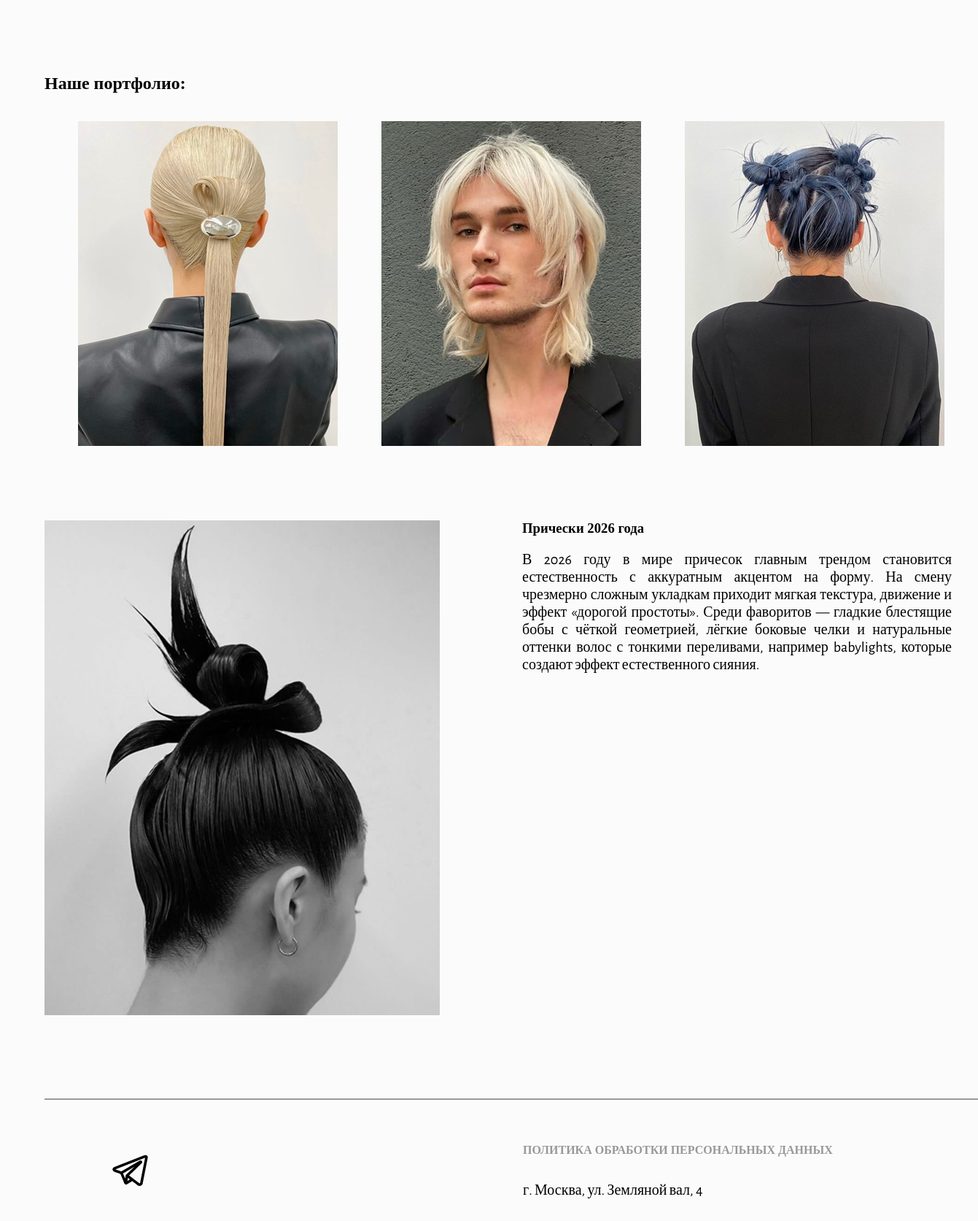
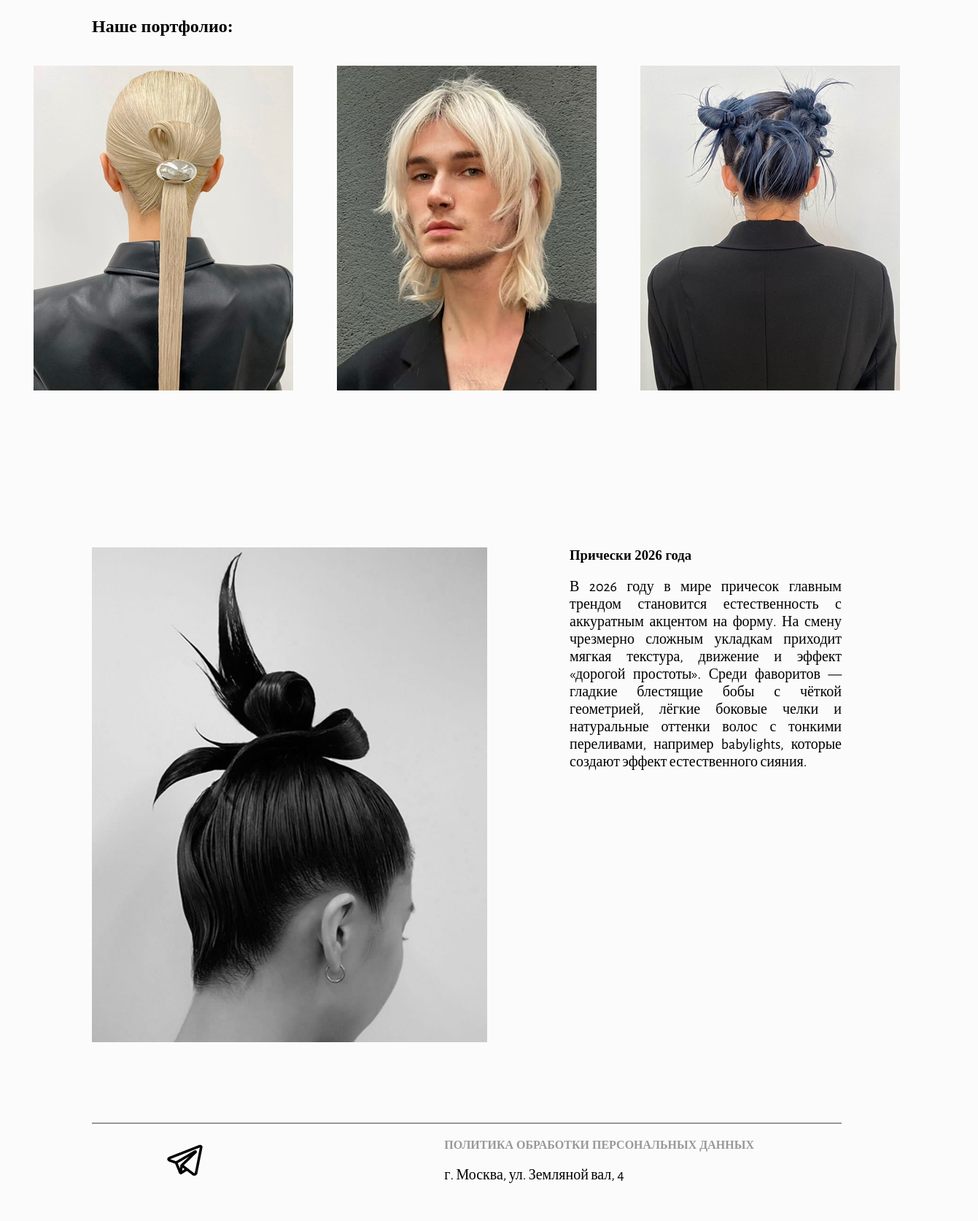
Before and after one commit to netychaeva/landing-haircut, a plain HTML site: page index.html in a window 1280 px wide. Shown: the part 753-2426 px from the top of the page at 73% size, 1341 px wide, since content can reach past the window. After the commit the page ends 2395 px from the top, so only its background shows below. Drawn offline with nearby package versions, Linux system fonts and the light colour scheme; a web font is replaced by a local one.

Commit message:
commit новая-версия

```diff
--- a/index.html
+++ b/index.html
@@ -9,11 +9,9 @@
 </head>
 
 <body>
-  <section class="hero">
-    <div class="left">
       <header class="header">
         <div class="logo">
-          <a href="#"><img src="/style/logo.svg" alt="Логотип"></a>
+          <a href="#"><img src="/assets/logo.svg" alt="Логотип"></a>
         </div>
         <nav class="navigation">
           <ul class="menu">
@@ -23,41 +21,34 @@
         </nav>
       </header>
 
+<section class="hero">
       <div class="feedback">
         <div class="hero_info">
           <h1>Запишись на консультацию прямо сейчас!</h1>
           <button class="btn">ОНЛАЙН-ЗАПИСЬ</button>
-        </div>
+    <div class="right_img">
+      <div class="img"> <img class="picture" src="/assets/banner1.png" alt="Главный баннер">
       </div>
-    </div>
-    <div class="right_img">
-      <div class="img"> <img class="picture" src="/style/banner1.png" alt="Главный баннер">
+      </div>
       </div>
     </div>
   </section>
-
 
   <section class="services">
     <div class="content">
       <h2>Наше портфолио:</h2>
       <div class="portfolio-img">
-        <div class="banner2">
-          <img src="/style/banner2.png" alt="1">
-        </div>
-        <div class="banner3">
-          <img src="/style/banner3.png" alt="2">
-        </div>
-        <div class="banner4">
-          <img src="/style/banner4.png" alt="3">
+          <img src="/assets/banner2.png" alt="1">
+          <img src="/assets/banner3.png" alt="2">
+          <img src="/assets/banner4.png" alt="3">
         </div>
       </div>
   </section>
 
-
   <section class="trends_2026">
     <div class="img_text">
       <div class="trends_img">
-        <img class="banner5" src="/style/banner5.png" alt="photo">
+        <img class="banner5" src="/assets/banner5.png" alt="photo">
       </div>
       <div class="text_trends">
         <h3 class="title">Прически 2026 года</h3>
@@ -69,11 +60,13 @@
       </div>
     </div>
   </section>
-  <hr>
-  <div class="footer">
+
+  <hr/>
+
+  <footer>
     <div class="links">
       <div class="logo_tg">
-        <a href="#" class="logo_link"><img src="/style/logo_tg.png" alt="Логотип телеграм"></a>
+        <a href="#" class="logo_link"><img src="/assets/logo_tg.png" alt="Логотип телеграм"></a>
         <div class="info">
           <a href="#!" class="privacy_policy">
             <h4 class="title_privacy_policy"> ПОЛИТИКА ОБРАБОТКИ ПЕРСОНАЛЬНЫХ ДАННЫХ</h4>
@@ -81,10 +74,8 @@
           <div class="address">
             <p>г. Москва, ул. Земляной вал, 4</p>
           </div>
+          </div>
         </div>
-      </div>
-    </div>
-  </div>
+</footer>
 </body>
-
 </html>
--- a/main.css
+++ /dev/null
@@ -1,176 +0,0 @@
-@import url('https://fonts.googleapis.com/css2?family=Cormorant+Unicase:wght@300;400;500;600;700&display=swap');
-@import url('https://fonts.googleapis.com/css2?family=Alegreya+Sans:ital,wght@0,100;0,300;0,400;0,500;0,700;0,800;0,900;1,100;1,300;1,400;1,500;1,700;1,800;1,900&family=Cormorant+Unicase:wght@300;400;500;600;700&display=swap');
-* {
-    box-sizing: border-box;
-    margin: 0;
-    padding: 0;
-}
-
-body {
-    background-color: #FBFBFB;
-    width: 100%;
-    min-height: 100vh;
-    margin-left: 61px;
-
-}
-header {
-    display: flex;
-    font-size: 16px;
-    justify-content: flex-start;
-    align-items: center;
-    gap: 130px; /*вот такой вариант увидела в доке*/
-    padding: 70px 0px;
-}
-
-nav a {
-    text-decoration: none;
-    color: #262626;
-}
-
-ul.menu{
-    display: flex;
-    align-items: center;
-    justify-content: flex-start;
-    gap: 130px;
-}
-
-.menu a:hover {
-    color:  #A52A2A;  /* добавила, чтобы было визуально понятно, что это ссылки*/
-}
-
-li {
-    display: inline-block;
-}
-
-.hero {
-    display: flex;
-    justify-content: space-between;
-}
-
-.h2,h3 {
-    color:#000000;
-    font-weight: 700;
-    size: 30px;
-    font-style: bold;
-    font-family: "Cormorant Unicase", serif;
-}
-
-.feedback{
-margin: 200px 0px 0px 0px;
-}
-
-.hero_info h1 {
-    color: black;
-    font-size: 35px;
-    font-weight: 700;
-    font-family: "Cormorant Unicase", serif;
-    display: inline-block;
-}
-
-.hero_info .btn {
-    background: #1E1E1E;
-    color: #FBFBFB;
-    padding: 16px 16px;
-    border: 0;
-    font-weight: 600;
-    font-family: "Cormorant Unicase", serif;
-    font-size: 20px;
-    transition: all 500ms ease;
-    justify-content: center;
-}
-
-.hero_info .btn:hover {
-    cursor: pointer;
-    transform: scale(1.1);
-}
-
-.btn {
-    display: block;
-    justify-content: center;
-    margin: 50px auto;
-}
-
-.banner {
-height: auto;
-}
-
-.content {
-margin: 100px auto;
-}
-
-h2 {
-   margin: 40px auto;
-}
-
-.portfolio-img {
-    width: 100%;
-    height: 445px;
-    object-fit: cover;
-    display: flex;
-    flex-direction: row;
-    align-items: center;
-    justify-content: center;
-    gap: 60px;
-}
-.img_text{
-    display: flex;
-    margin: 0px 0px 110px 0px;
-}
-.text_trends {
-    text-align: start;
-}
-.title {
-    max-width: 600px;
-    margin: 0px 0px 20px 0px;
-    font-weight: 700;
-}
-
-.description {
-max-width: 589px;
-font-family: Alegreya Sans;
-font-weight: 400;
-font-size: 20px;
-text-align: justify;
-
-}
-.trends_img{
-    margin: 0px 113px 0px 0px;
-}
-
-hr{
-  margin: 30px auto;
-  border: 1px solid #989898
-}
-
-.footer {
-   display: flex;
-   align-items: center;
-   justify-content: space-between;
-}
-.privacy_policy {
-    text-decoration: none;
-    color: #989898;
-}
-.logo_tg {
-    display: flex;
-    align-items: center;
-    gap: 509px;
-    margin-left: 90px
-}
-.logo_link{
-    display: inline-block;
-    text-decoration: none
-}
-.info {
-    display: flex;
-    flex-direction: column;
-    gap: 34px;
-    text-align: left;
-    margin: 30px auto;
-
-}
-.address {
-font-family: Alegreya Sans;
-font-weight: 400;
-font-size: 20px;
-}
--- a/style/main.css
+++ b/style/main.css
@@ -1,5 +1,8 @@
 @import url('https://fonts.googleapis.com/css2?family=Cormorant+Unicase:wght@300;400;500;600;700&display=swap');
 @import url('https://fonts.googleapis.com/css2?family=Alegreya+Sans:ital,wght@0,100;0,300;0,400;0,500;0,700;0,800;0,900;1,100;1,300;1,400;1,500;1,700;1,800;1,900&family=Cormorant+Unicase:wght@300;400;500;600;700&display=swap');
+
+/*ОБЩЕЕ для всех элементов*/
+
 * {
     box-sizing: border-box;
     margin: 0;
@@ -10,40 +13,47 @@ body {
     background-color: #FBFBFB;
     width: 100%;
     min-height: 100vh;
-    margin-left: 61px;
-
+    padding: 0px 126px;
 }
+/* ШАПКА СТРАНИЦЫ */
 
 header {
     display: flex;
     font-size: 16px;
     justify-content: flex-start;
     align-items: center;
-    gap: 130px; /*вот такой вариант увидела в доке*/
+    gap: 130px;
     padding: 70px 0px;
+}
 
-}
 nav a {
     text-decoration: none;
     color: #262626;
 }
 
-ul.menu{
+ul.menu {
     display: flex;
     align-items: center;
     justify-content: flex-start;
     gap: 130px;
 }
+
 .menu a:hover {
     color:  #A52A2A;  /* добавила, чтобы было визуально понятно, что это ссылки*/
 }
 li {
     display: inline-block;
 }
+
+/* Побуждение к целевому действию */
+
 .hero {
     display: flex;
-    justify-content: space-between;
+    justify-content:space-between;
+    align-items:center;
+    padding:60px 0px;
 }
+
 .h2,h3 {
     color:#000000;
     font-weight: 700;
@@ -51,9 +61,28 @@ li {
     font-style: bold;
     font-family: "Cormorant Unicase", serif;
 }
-.feedback{
-margin: 200px 0px 0px 0px;
+
+.feedback {
+display: flex;
+justify-content: center;
+align-items: center;
 }
+
+.hero {
+    position: relative;
+}
+
+.img {
+    position: absolute;
+    top: -220px;
+    right: -150px;
+}
+
+.picture {
+    max-width: 100%;
+    height: auto;
+}
+
 .hero_info h1 {
     color: black;
     font-size: 35px;
@@ -85,11 +114,14 @@ margin: 200px 0px 0px 0px;
     margin: 50px auto;
 }
 
+/* ПОРТФОЛИО */
+
+    section.services {
+    padding: 200px 0px;
+}
+
 .banner {
 height: auto;
-}
-.content {
-margin: 100px auto;
 }
 
 h2 {
@@ -98,22 +130,21 @@ h2 {
 
 .portfolio-img {
     width: 100%;
-    height: 445px;
-    object-fit: cover;
     display: flex;
     flex-direction: row;
     align-items: center;
     justify-content: center;
     gap: 60px;
 }
-.img_text{
+.trends_2026 {
     display: flex;
-    margin: 0px 0px 110px 0px;
+    padding: 0px 0px 110px 0px;
 }
+
 .text_trends {
     text-align: start;
+}
 
-}
 .title {
     max-width: 600px;
     margin: 0px 0px 20px 0px;
@@ -126,21 +157,31 @@ font-family: Alegreya Sans;
 font-weight: 400;
 font-size: 20px;
 text-align: justify;
+}
 
-}
-.trends_img{
+.trends_img {
+    display: flex;
+    justify-content: center;
     margin: 0px 113px 0px 0px;
 }
 
-hr{
-  margin: 30px auto;
+.img_text {
+    display: flex;
+    padding-top: 15px;
+}
+
+hr {
+  padding:30px auto;
   border: 1px solid #989898
 }
 
+/* ПОДВАЛ СТРАНИЦЫ*/
+
 .footer {
    display: flex;
-   align-items: center;
-   justify-content: space-between;
+   justify-content:flex-end;
+   padding-left: 90px;
+
 }
 .privacy_policy {
     text-decoration: none;
@@ -148,22 +189,24 @@ hr{
 }
 .logo_tg {
    display: flex;
-    align-items: center;
-    gap: 509px;
-    margin-left: 90px
+   justify-content: space-between;
+   margin: 0px 100px;
+   align-items: center;
+
 }
-.logo_link{
+.logo_link {
     display: inline-block;
     text-decoration: none
 }
+
 .info {
     display: flex;
     flex-direction: column;
-    gap: 34px;
+    gap: 20px;
     text-align: left;
-    margin: 30px auto;
+    margin: 20px;
+}
 
-}
 .address {
 font-family: Alegreya Sans;
 font-weight: 400;
```
Also changed, not shown: assets/banner1.png (renamed from style/banner1.png), assets/banner2.png (renamed from style/banner2.png), assets/banner3.png (renamed from style/banner3.png), assets/banner4.png (renamed from style/banner4.png), assets/banner5.png (renamed from style/banner5.png), assets/logo.svg (renamed from style/logo.svg), assets/logo_tg.png (renamed from style/logo_tg.png), style/Line 1.png (deleted).
